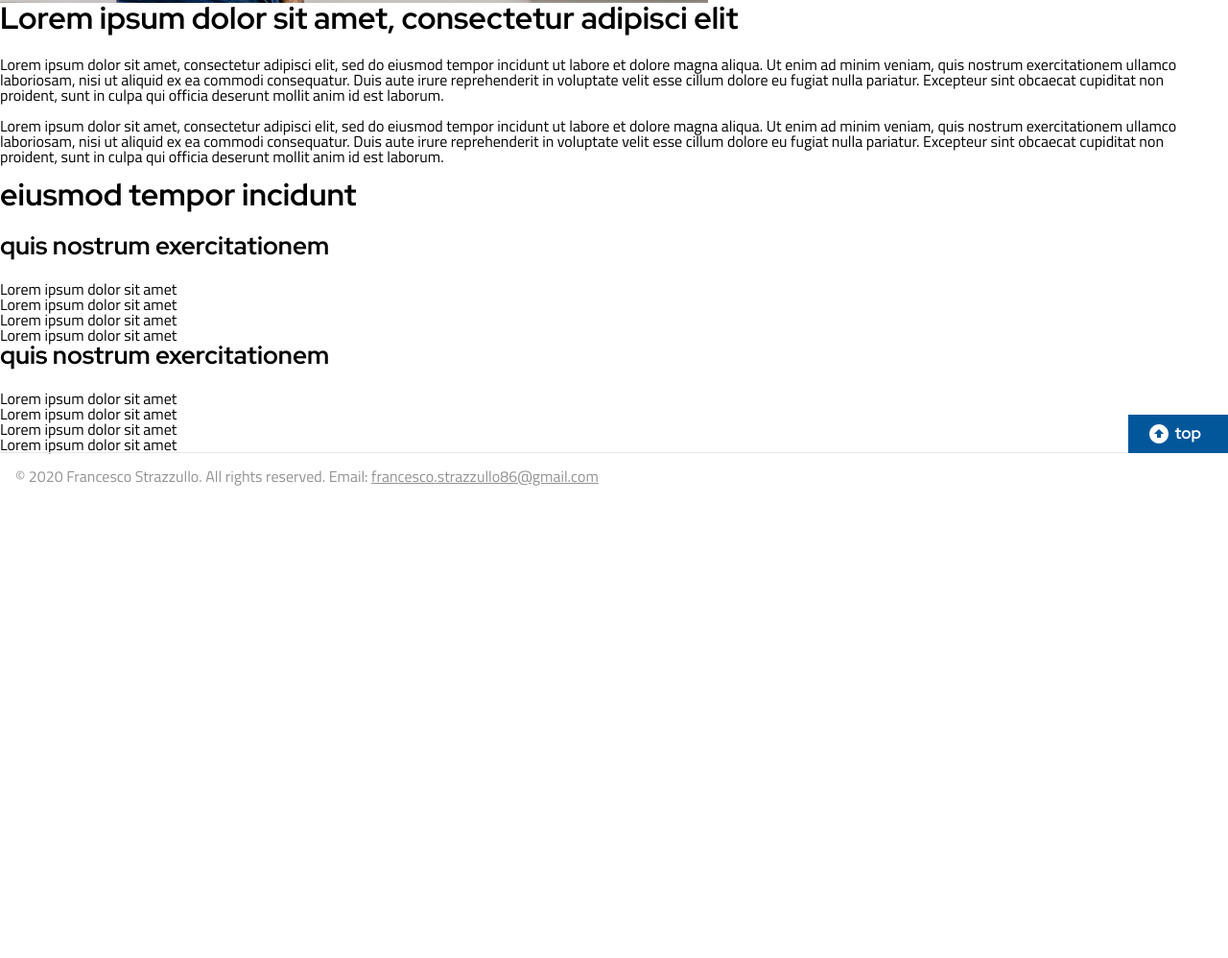
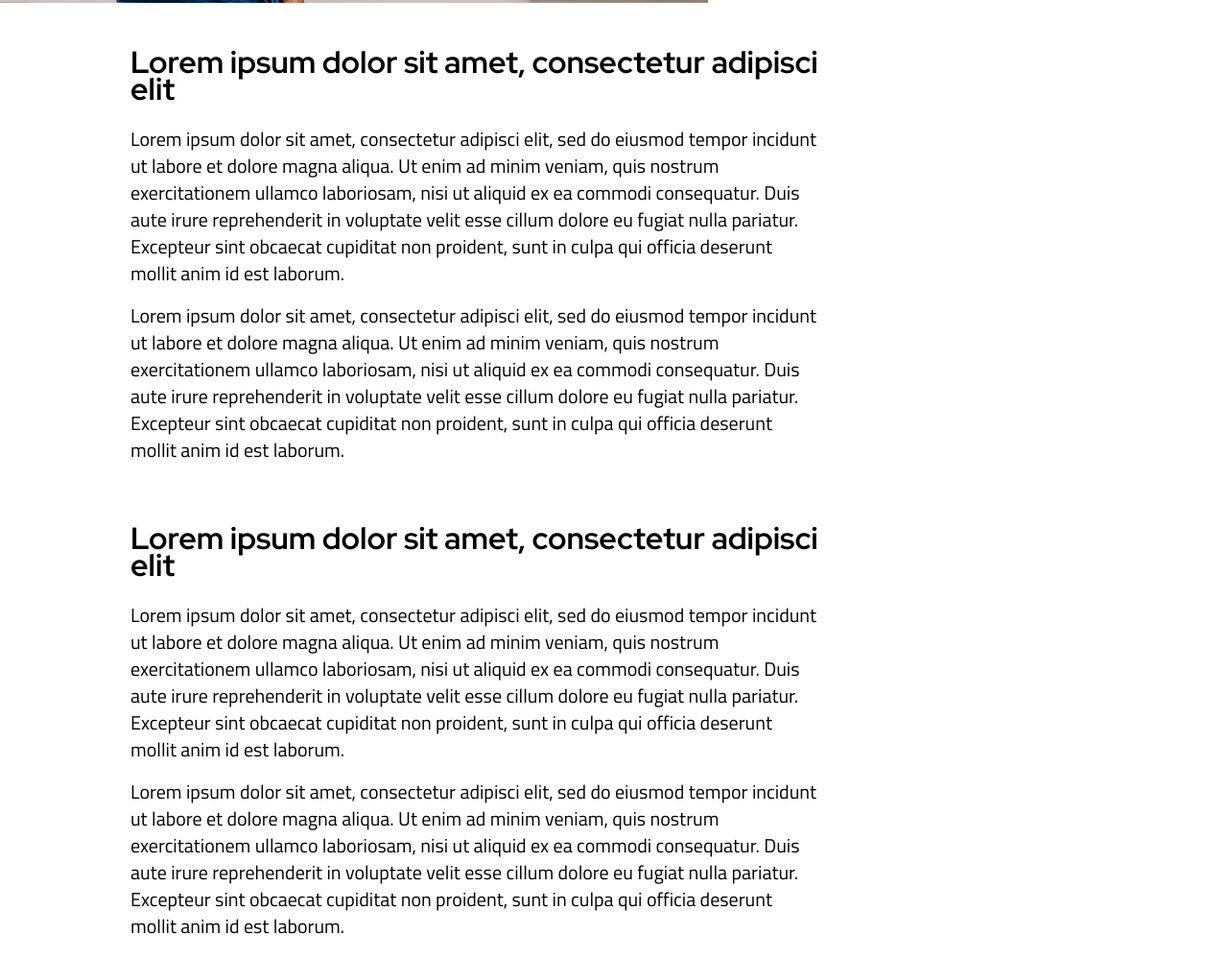
Before and after one commit to francesco-strazzullo/francesco-strazzullo.github.io, a Gatsby site: page /about-me in a window 1280 px wide. Shown: the part 709-1707 px from the top of the page at 96% size. Before the commit the page ends 1229 px from the top, so only its background shows below. Built offline with nearby package versions, Linux system fonts and the light colour scheme; Gatsby itself is replaced by a stand-in of ours.

Commit message:
apply section

```diff
--- a/src/pages/about-me.js
+++ b/src/pages/about-me.js
@@ -4,6 +4,7 @@ import Layout from "../components/layout"
 import SEO from "../components/seo"
 import HeaderImage from "../components/images/homeHeaderImage"
 import Hero from "../components/hero"
+import Section from "../components/Section"
 
 const SecondPage = () => (
   <Layout>
@@ -11,41 +12,36 @@ const SecondPage = () => (
 
     <Hero title={"Speaker, Trainer and Frontend Engineer"} img={<HeaderImage />} />
 
-
-    <section>
+    <Section hasSidebar={false}>
       <h3>Lorem ipsum dolor sit amet, consectetur adipisci elit</h3>
-
       <p>
         Lorem ipsum dolor sit amet, consectetur adipisci <strong>elit</strong>, sed do eiusmod tempor incidunt ut labore et dolore magna aliqua. Ut enim ad minim veniam, quis nostrum exercitationem ullamco laboriosam, nisi ut aliquid ex ea commodi consequatur. Duis aute irure reprehenderit in voluptate velit esse cillum dolore eu fugiat nulla pariatur. Excepteur sint obcaecat cupiditat non proident, sunt in culpa qui officia deserunt mollit anim id est laborum.
       </p>
-
       <p>
         Lorem ipsum dolor sit amet, consectetur adipisci elit, sed do <strong>eiusmod tempor incidunt ut labore et dolore magna aliqua</strong>. Ut enim ad minim veniam, quis nostrum exercitationem ullamco laboriosam, nisi ut aliquid ex ea commodi consequatur. Duis aute irure reprehenderit in voluptate velit esse cillum dolore eu fugiat nulla pariatur. Excepteur sint obcaecat cupiditat non proident, sunt in culpa qui officia deserunt mollit anim id est laborum.
       </p>
-    </section>
+    </Section>
 
+    <Section hasSidebar={false}>
+      <h3>Lorem ipsum dolor sit amet, consectetur adipisci elit</h3>
+      <p>
+        Lorem ipsum dolor sit amet, consectetur adipisci <strong>elit</strong>, sed do eiusmod tempor incidunt ut labore et dolore magna aliqua. Ut enim ad minim veniam, quis nostrum exercitationem ullamco laboriosam, nisi ut aliquid ex ea commodi consequatur. Duis aute irure reprehenderit in voluptate velit esse cillum dolore eu fugiat nulla pariatur. Excepteur sint obcaecat cupiditat non proident, sunt in culpa qui officia deserunt mollit anim id est laborum.
+      </p>
+      <p>
+        Lorem ipsum dolor sit amet, consectetur adipisci elit, sed do <strong>eiusmod tempor incidunt ut labore et dolore magna aliqua</strong>. Ut enim ad minim veniam, quis nostrum exercitationem ullamco laboriosam, nisi ut aliquid ex ea commodi consequatur. Duis aute irure reprehenderit in voluptate velit esse cillum dolore eu fugiat nulla pariatur. Excepteur sint obcaecat cupiditat non proident, sunt in culpa qui officia deserunt mollit anim id est laborum.
+      </p>
+    </Section>
 
-    <section>
-      <h3>eiusmod tempor incidunt</h3>
+    <Section hasSidebar={false}>
+      <h3>Lorem ipsum dolor sit amet, consectetur adipisci elit</h3>
+      <p>
+        Lorem ipsum dolor sit amet, consectetur adipisci <strong>elit</strong>, sed do eiusmod tempor incidunt ut labore et dolore magna aliqua. Ut enim ad minim veniam, quis nostrum exercitationem ullamco laboriosam, nisi ut aliquid ex ea commodi consequatur. Duis aute irure reprehenderit in voluptate velit esse cillum dolore eu fugiat nulla pariatur. Excepteur sint obcaecat cupiditat non proident, sunt in culpa qui officia deserunt mollit anim id est laborum.
+      </p>
+      <p>
+        Lorem ipsum dolor sit amet, consectetur adipisci elit, sed do <strong>eiusmod tempor incidunt ut labore et dolore magna aliqua</strong>. Ut enim ad minim veniam, quis nostrum exercitationem ullamco laboriosam, nisi ut aliquid ex ea commodi consequatur. Duis aute irure reprehenderit in voluptate velit esse cillum dolore eu fugiat nulla pariatur. Excepteur sint obcaecat cupiditat non proident, sunt in culpa qui officia deserunt mollit anim id est laborum.
+      </p>
+    </Section>
 
-      <h4>quis nostrum exercitationem </h4>
-
-      <ul>
-        <li> Lorem ipsum dolor sit amet</li>
-        <li> Lorem ipsum dolor sit amet</li>
-        <li> Lorem ipsum dolor sit amet</li>
-        <li> Lorem ipsum dolor sit amet</li>
-      </ul>
-
-      <h4>quis nostrum exercitationem </h4>
-
-      <ul>
-        <li> Lorem ipsum dolor sit amet</li>
-        <li> Lorem ipsum dolor sit amet</li>
-        <li> Lorem ipsum dolor sit amet</li>
-        <li> Lorem ipsum dolor sit amet</li>
-      </ul>
-    </section>
   </Layout>
 )
 
```
Also changed, not shown: src/pages/book.js (+26 -27 lines), src/pages/videos.js (+12 -14 lines), src/pages/workshops.js (+6 -7 lines).
